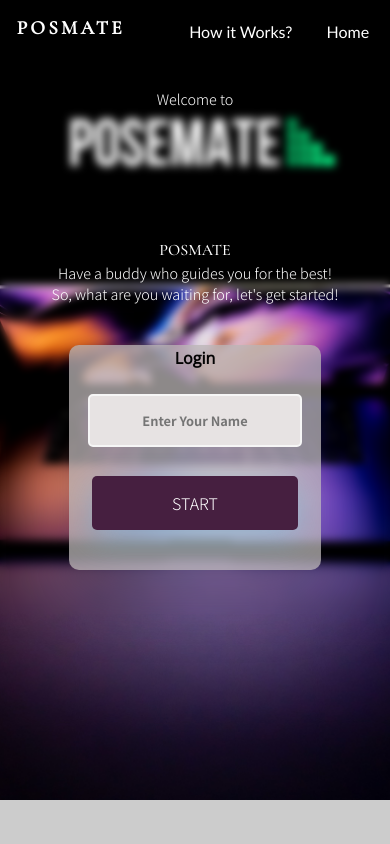
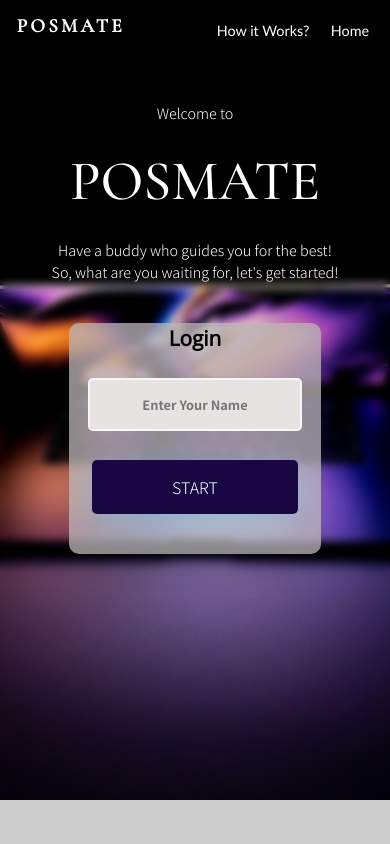
Before and after one commit to 228w1a1281/Posture-Guard, a Flask app: page /home in a window 390 px wide. Run offline with Flask 2, Linux system fonts and the light colour scheme; some libraries are stand-ins or nearby versions; some web fonts are replaced.

Commit message:
mobile theme changes

```diff
--- a/static/styles/home.css
+++ b/static/styles/home.css
@@ -526,12 +526,15 @@ input[type=text]:placeholder {
 @media only screen and (max-width: 600px) {
     .main{
         background-size: cover;
-        background-image: url('/static/p3.jpg');
+        background-image: url('/static/p3_.jpg');
     }
     .container{
 
         flex-direction: column;
         align-items: center;
+    }
+    header{
+        background-color: black;
     }
     #logo{
         visibility: visible;
@@ -539,17 +542,14 @@ input[type=text]:placeholder {
     }
     #hm{
         color: white;
-        font-size: 1rem;
+        font-size: 0.9rem;
     }
     #hw{
         color: white;
-        font-size: 1rem;
-        right: 5rem;
+        font-size: 0.9rem;
+        margin-right: 0rem;
     }
-    img {
 
-        display: none;
-    }
 
     .lpage {
         justify-content: center;
@@ -566,18 +566,23 @@ input[type=text]:placeholder {
     .t {
         color: white;
         font-size: 0.9rem;
+        margin-top: 1rem;
     }
     #first {
-        margin-top: 12rem;
+        margin-top: 5rem;
         color: white;
-        font-size: 1.0rem;
+        font-size: 3.5rem;
     }
     #icon{
-        font-size: 1rem;
+        font-size: 1.3rem;
         color: rgb(3, 3, 3);
+        margin: 1rem;
     }
     #login{
         font-size: 0.8rem;
         color: white;
     }
+    input[type=button], input[type=submit], input[type=reset] {
+        background-color: #180743;
+    }
 }
```
Also changed, not shown: static/styles/work.css (+10 -31 lines).
